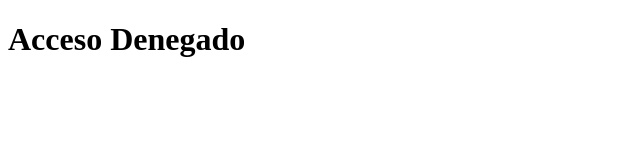
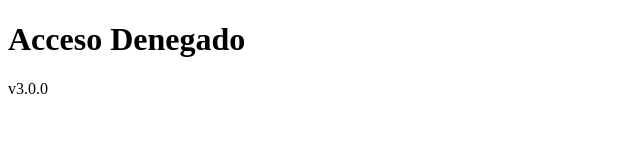
Before and after one commit to Arman173/curso-node-restserver, a website: page public/index.html in a window 1280 px wide. Shown: the full height of the page, 0-640 px from the left. Drawn offline with Linux system fonts and the light colour scheme.

Commit message:
version del api agregada en el index.html

```diff
--- a/public/index.html
+++ b/public/index.html
@@ -8,5 +8,6 @@
 </head>
 <body>
     <h1>Acceso Denegado</h1>
+    <p>v3.0.0</p>
 </body>
 </html>
```
